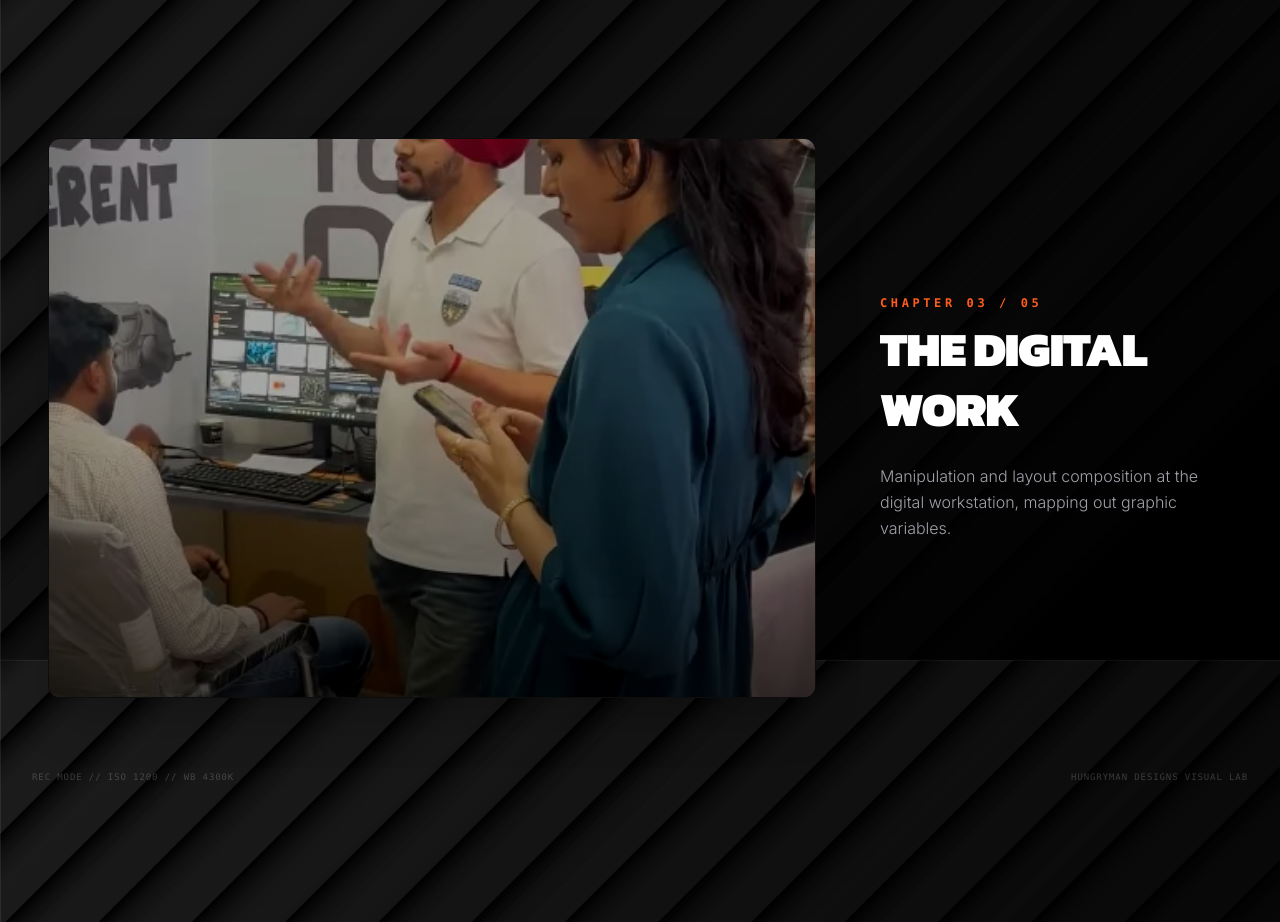
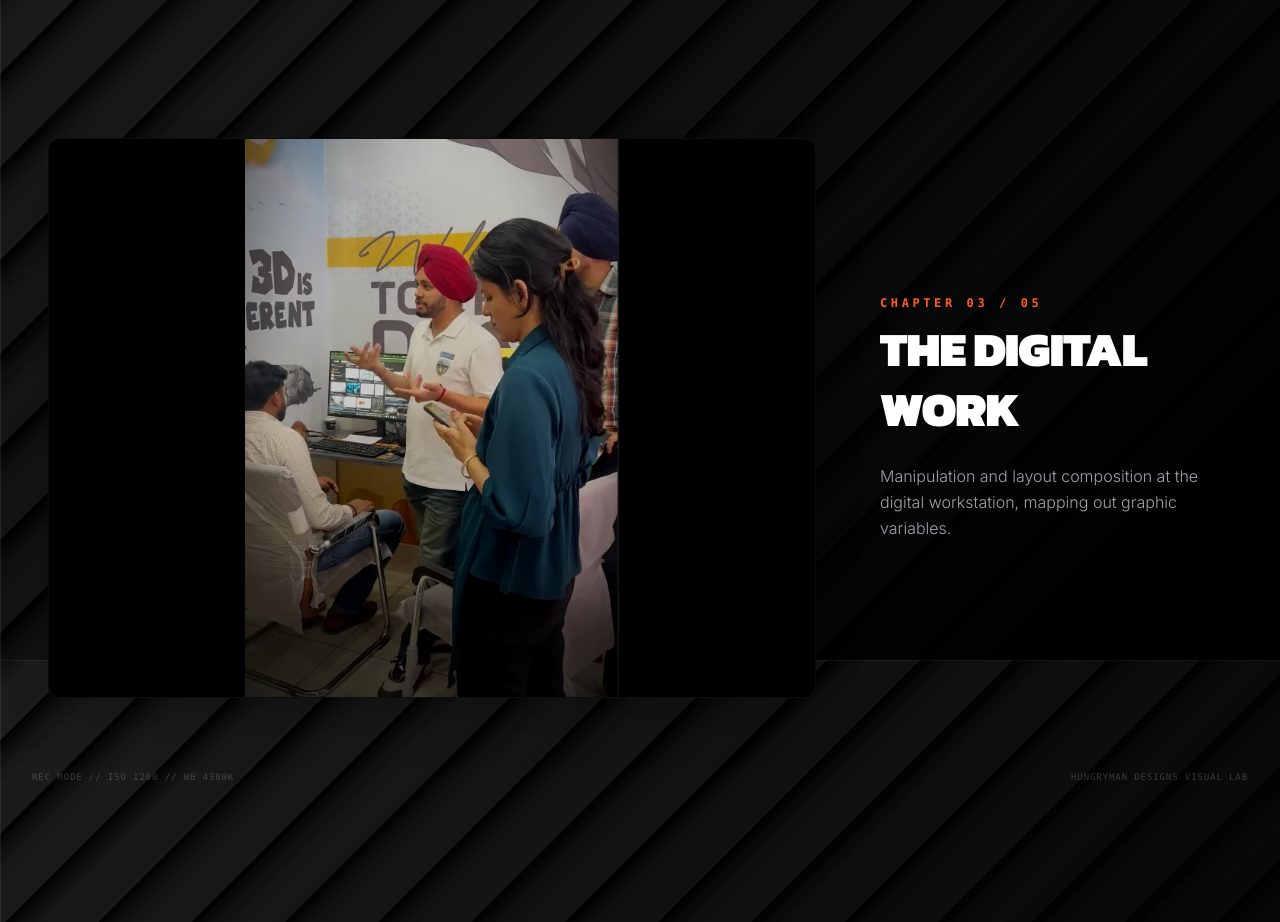
Before and after one commit to lovishv1718/hungryman-, a React (Vite) app: page /#/about in a window 1280 px wide. Shown: the part 1900-2822 px from the top of the page. Built offline with nearby package versions, Linux system fonts and the light colour scheme.

Commit message:
Update AboutPage studio chapter images to object-contain and remove unused animation variables to prevent cropping faces

```diff
--- a/src/pages/AboutPage.tsx
+++ b/src/pages/AboutPage.tsx
@@ -69,20 +69,11 @@
           {/* Big Visual Left (Fades inside the loop) */}
           <div className="md:col-span-8 flex justify-center relative w-full h-[50vh] md:h-[70vh]">
             {studioChapters.map((chapter, index) => {
-              const start = index / studioChapters.length;
-              const end = (index + 1) / studioChapters.length;
-
               const opacityRange = getOpacityRange(index, studioChapters.length, 0.04);
               const opacity = useTransform(
                 scrollYProgress,
                 opacityRange.input,
                 opacityRange.output
-              );
-
-              const scale = useTransform(
-                scrollYProgress,
-                [start, end],
-                [1.0, 1.06]
               );
 
               return (
@@ -93,17 +84,16 @@
                     activeIndex === index ? "pointer-events-auto" : "pointer-events-none"
                   }`}
                 >
-                  <div className="relative w-full aspect-[4/3] h-[50vh] md:h-[70vh] overflow-hidden rounded-xl border border-white/5 shadow-2xl bg-black">
+                  <div className="relative w-full aspect-[4/3] h-[50vh] md:h-[70vh] overflow-hidden rounded-xl border border-white/5 shadow-2xl bg-black flex items-center justify-center">
                     <motion.img
-                      style={{ scale }}
                       src={chapter.src}
                       alt={chapter.title}
                       width={chapter.w}
                       height={chapter.h}
                       loading="lazy"
-                      className="w-full h-full object-cover filter brightness-[0.7] contrast-[1.05]"
+                      className="w-full h-full object-contain filter brightness-[0.85] contrast-[1.05]"
                     />
-                    <div className="absolute inset-0 bg-gradient-to-t from-black/60 via-transparent to-transparent" />
+                    <div className="absolute inset-0 bg-gradient-to-t from-black/40 via-transparent to-transparent pointer-events-none" />
                   </div>
                 </motion.div>
               );
```
